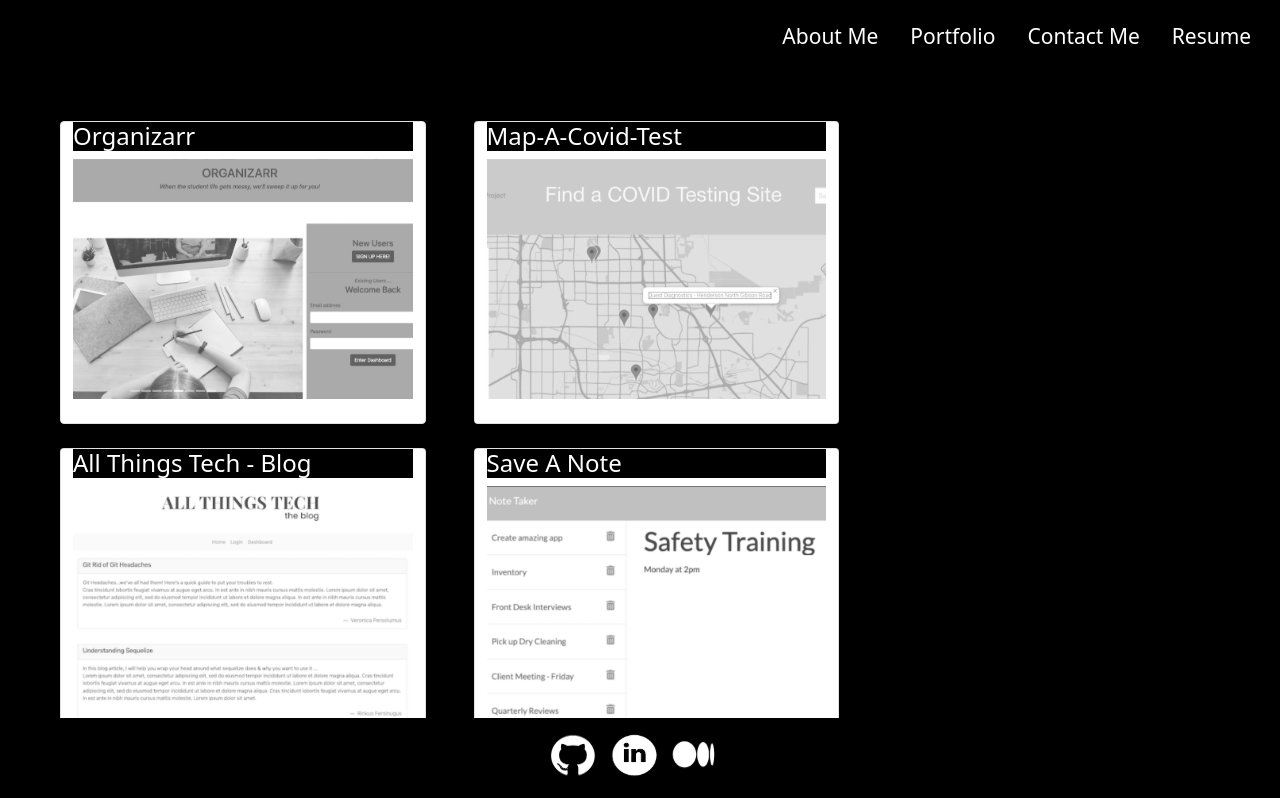
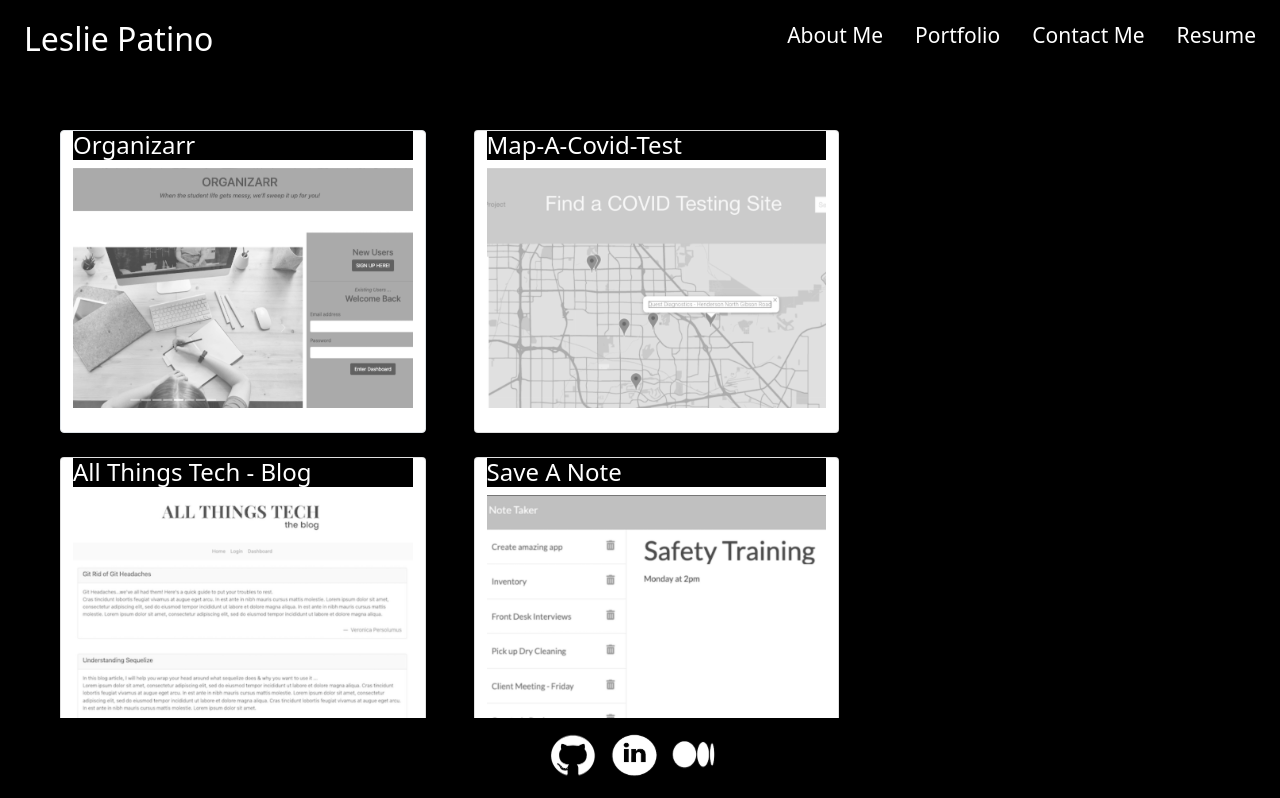
Before and after one commit to lesliejpatino/LP-React-Portfolio, a React (Create React App) app: page / in a window 1280 px wide. Shown: the top 798 px of the page. Built offline with nearby package versions, Linux system fonts and the light colour scheme.

Commit message:
added name to nav bar

```diff
--- a/src/components/Nav.js
+++ b/src/components/Nav.js
@@ -3,7 +3,11 @@ import "../styling/Nav.css";
 
 function Nav({ currentPage, handlePageChange }) {
   return (
-    <ul className="nav">
+    <>
+      <div className="col-12 m-1">
+        <div className="row justify-content-between">
+          <h2 className="col-3 p-3 mx-3" id="header-name">Leslie Patino</h2>
+          <ul className="nav col-8 p-2 mx-3">
             <li className="nav-item">
               <a
                 href="#about"
@@ -44,6 +48,9 @@ function Nav({ currentPage, handlePageChange }) {
               </a>
             </li>
           </ul>
+        </div>
+      </div>
+    </>
   );
 }
 
--- a/src/styling/Nav.css
+++ b/src/styling/Nav.css
@@ -1,11 +1,8 @@
 .nav {
     background-color: black;
-    width: 100%;
-    /* z-index: 100; */
+    float: right;
     justify-content: end;
-    padding:  1%;
     font-size: 21px;
-    height: auto;
 }
 
 .nav-item a {
@@ -15,3 +12,7 @@
 .nav-item a:hover {
     color: aqua;
 }
+
+#header-name {
+    float: left;
+}
```
Also changed, not shown: public/assets/images/About.png. Lines whose indentation alone changed are shown as unchanged.
